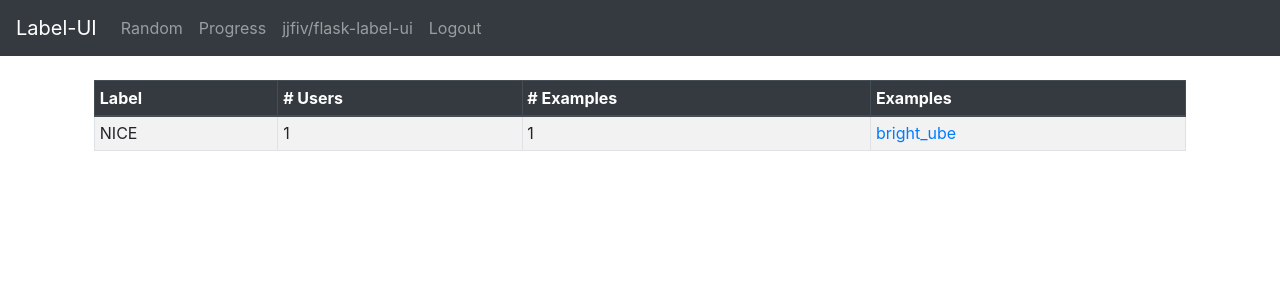
After one commit to mjgaughan/flask-label-ui, a Flask app: page /stats in a window 1280 px wide. The commit adds this page. Shown: the top 300 px of the page. Run offline with Flask 2, Linux system fonts and the light colour scheme; the visitor is signed in with stand-in values (Sample User, id 1); data comes from the database, SQL or seed files in the repository; both versions use the stored data as it was before the commit.

Commit message:
delete labels.db add Progress page

```diff
--- a/server.py
+++ b/server.py
@@ -1,12 +1,14 @@
-from flask import Flask, session, redirect, url_for, request, render_template
+from flask import Flask, session, redirect, url_for, request, render_template, jsonify
 from sqlalchemy import create_engine
 from sqlalchemy.engine import Connection
 from sqlalchemy.orm import sessionmaker
 from sqlalchemy.ext.declarative import declarative_base
 from sqlalchemy import Column, Integer, String, DateTime
 import os, random
+from typing import Set
 from datetime import datetime
-from dataclasses import dataclass
+from collections import Counter, defaultdict
+from dataclasses import dataclass, field
 
 # see dataset.py
 import dataset
@@ -110,6 +112,39 @@ def undo_label():
     db.close()
     return redirect(url_for('label', id=id))
 
+@dataclass
+class LabelStats:
+    label: str
+    instances: Set[int] = field(default_factory=set)
+    users: Set[str] = field(default_factory=set)
+
+@app.route("/stats")
+def stats():
+    user = get_user()
+    if user is None:
+        return redirect_login()
+
+    label_stats = {}
+    db = Session()
+    for label in db.query(Label):
+        if label.label not in label_stats:
+            label_stats[label.label] = LabelStats(label.label)
+        stats = label_stats[label.label]
+        stats.instances.add(label.what)
+        stats.users.add(label.who)
+
+    db.close()
+    return render_template('stats.j2', label_stats=label_stats, len=len)
+
+@app.route("/labels.json")
+def download_json():
+    data = []
+    db = Session()
+    for label in db.query(Label):
+        data.append({'user': label.who, 'target': label.what, 'label': label.label, 'when': label.when})
+    return jsonify(data)
+
+
 @app.route('/login', methods=["GET", "POST"])
 def login():
     if request.method == 'GET':
--- a/templates/base.j2
+++ b/templates/base.j2
@@ -22,6 +22,12 @@
 <div class="collapse navbar-collapse" id="mainMenu">
     <ul class="navbar-nav mr-auto mt-2 mt-lg-0">
         <li class="nav-item">
+            <a class="nav-link" href="/">Random</a>
+        </li>
+        <li class="nav-item">
+            <a class="nav-link" href="/stats">Progress</a>
+        </li>
+        <li class="nav-item">
             <a class="nav-link" href="https://github.com/jjfiv/flask-label-ui">jjfiv/flask-label-ui</a>
         </li>
         {% if "user" in session %}
--- /dev/null
+++ b/templates/stats.j2
@@ -0,0 +1,24 @@
+{% extends 'base.j2' %}
+
+{% block title %}Stats!{%endblock%}
+{% block body %}
+
+<table class="table table-sm table-striped table-bordered table-hover">
+<thead class='thead-dark'>
+<tr><th>Label</th><th># Users</th><th># Examples</th><th>Examples</th></tr>
+</thead>
+<tbody>
+{% for label, stats in label_stats.items() %}
+<tr><td>{{label}}</td><td>{{len(stats.users)}}</td>
+<td>{{len(stats.instances)}}</td>
+<td>
+{% for item in stats.instances %}
+<a href="{{url_for('label', id=item)}}">{{item}}</a>
+{% endfor %}
+</td>
+</tr>
+{% endfor %}
+</tbody>
+</table>
+
+{%endblock%}
```
Also changed, not shown: README.md, labels.db (deleted), 1 other file.
